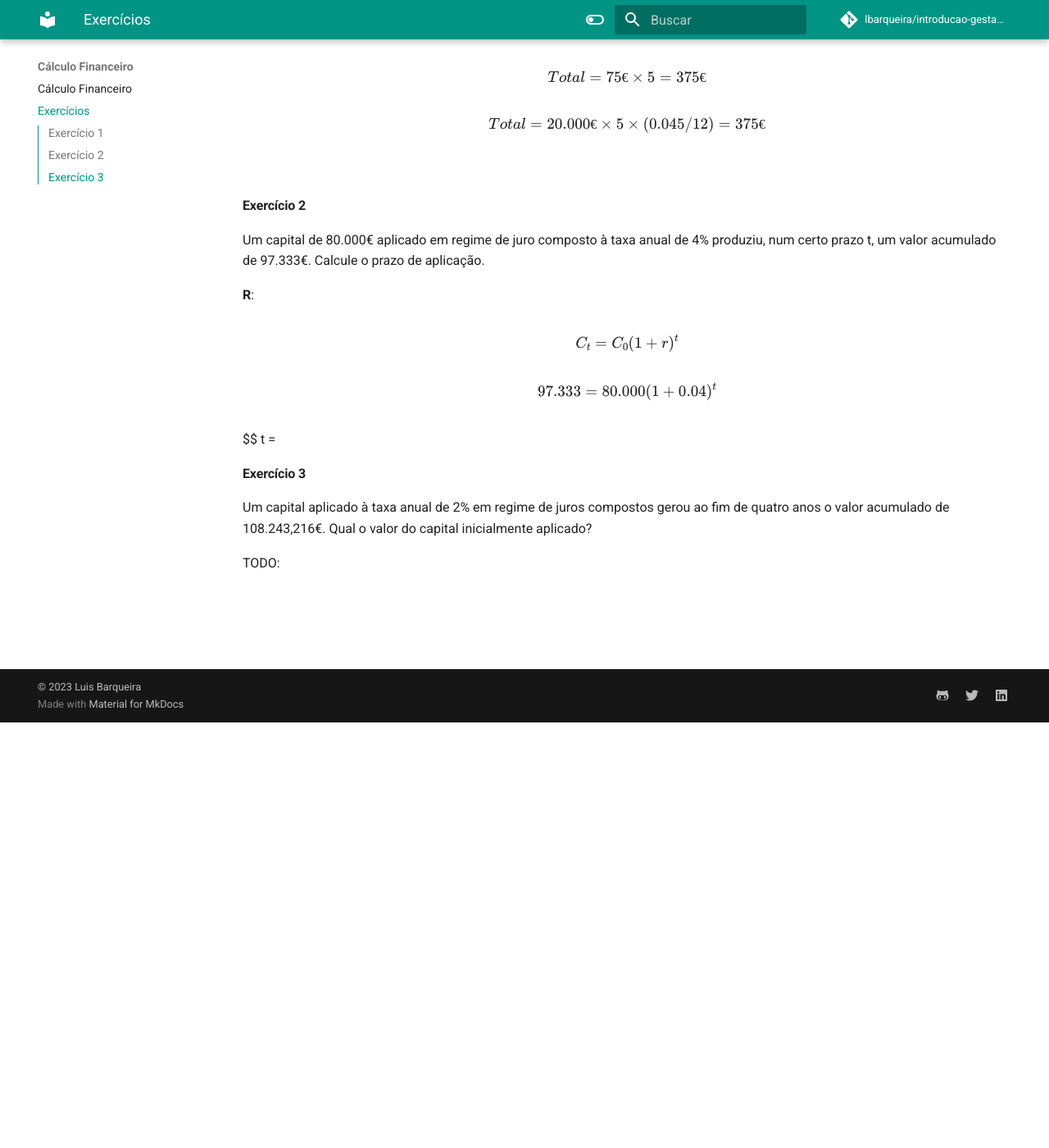
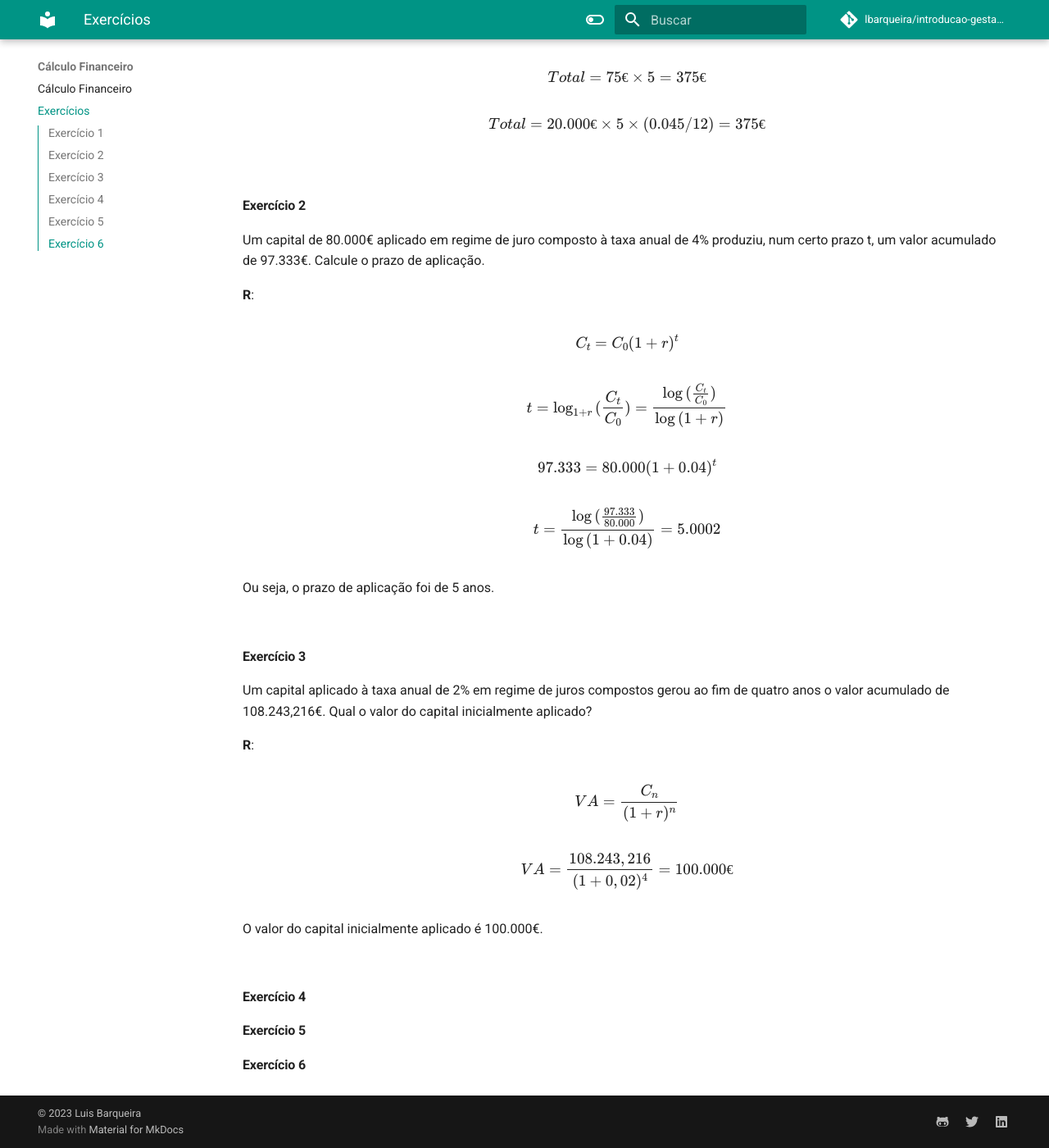
Before and after one commit to lbarqueira/introducao-gestao-material-mkdocs, an MkDocs documentation site: the page built from docs/exercicios_2.md, in a window 1280 px wide and 1400 px high, scrolled down 519 px. Shown: the whole window at 82% size. Built offline with MkDocs 1.6.1 and Material for MkDocs 9.7.7, drawn with Linux system fonts in a browser that asks for light colours; comment, search, counter and statistics services are not loaded.

Commit message:
update docs

```diff
--- a/docs/exercicios_2.md
+++ b/docs/exercicios_2.md
@@ -29,12 +29,34 @@ __R__:
 
 $$ C_t = C_0(1 + r)^t $$
 
+$$ t = \log_{1+r}{(\frac{C_t}{C_0})} = \frac{\log{(\frac{C_t}{C_0})}}{\log{(1+r)}} $$
+
 $$ 97.333 = 80.000(1 + 0.04)^t $$
 
-$$ t =
+$$ t = \frac{\log{(\frac{97.333}{80.000})}}{\log{(1+0.04)}} = 5.0002 $$
+
+Ou seja, o prazo de aplicação foi de 5 anos.
+
+&nbsp;
 
 #### Exercício 3
 
 Um capital aplicado à taxa anual de 2% em regime de juros compostos gerou ao fim de quatro anos o valor acumulado de 108.243,216€. Qual o valor do capital inicialmente aplicado?
 
-TODO:
+__R__:
+
+$$ VA = \frac{C_n}{(1 + r)^n} $$
+
+$$ VA = \frac{108.243,216}{(1 + 0,02)^4} = \text{100.000€} $$
+
+O valor do capital inicialmente aplicado é 100.000€.
+
+&nbsp;
+
+#### Exercício 4
+
+
+#### Exercício 5
+
+
+#### Exercício 6
```
Also changed, not shown: docs/cal_financeiro.md (+1 -0 lines).
